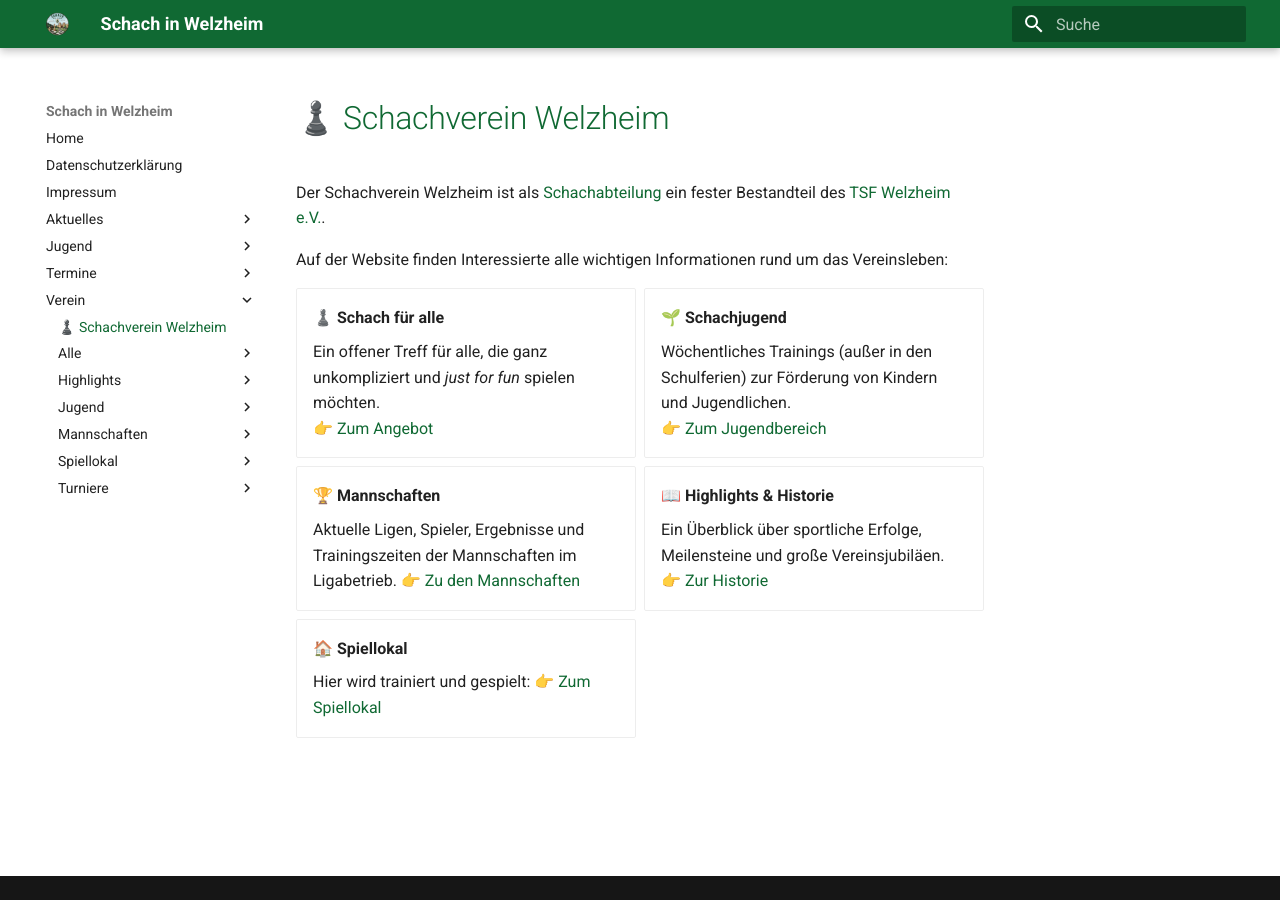
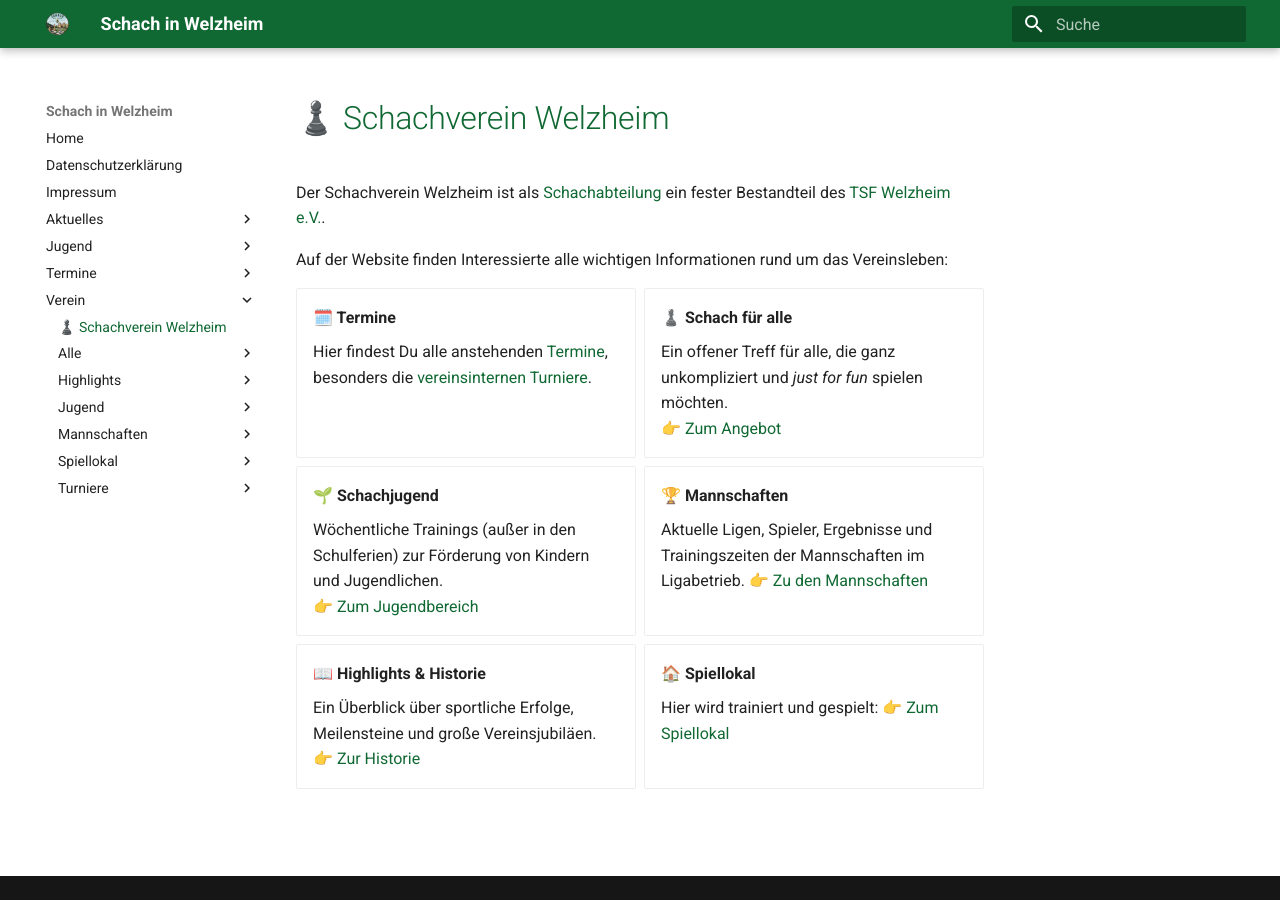
Before and after one commit to schachwelzheim/schachwelzheim, an MkDocs documentation site: the page built from docs/verein/index.md, in a window 1280 px wide. Built offline with MkDocs 1.6.1 and Material for MkDocs 9.7.7, drawn with Linux system fonts in a browser that asks for light colours.

Commit message:
Fix typo in Schachjugend training description
Corrected the spelling of 'Wöchentliches' to 'Wöchentliche' in the Schachjugend section.

```diff
--- a/docs/verein/index.md
+++ b/docs/verein/index.md
@@ -6,6 +6,10 @@
 
 <div class="grid cards" markdown>
 
+-   __🗓️ Termine__
+
+    Hier findest Du alle anstehenden [Termine](./termine), besonders die [vereinsinternen Turniere](./turniere).
+
 -   __♟️ Schach für alle__
 
     Ein offener Treff für alle, die ganz unkompliziert und *just for fun* spielen möchten.
@@ -13,7 +17,7 @@
 
 -   __🌱 Schachjugend__
 
-    Wöchentliches Trainings (außer in den Schulferien) zur Förderung von Kindern und Jugendlichen.
+    Wöchentliche Trainings (außer in den Schulferien) zur Förderung von Kindern und Jugendlichen.
     👉 [Zum Jugendbereich](./jugend)
 
 -   __🏆 Mannschaften__
```
